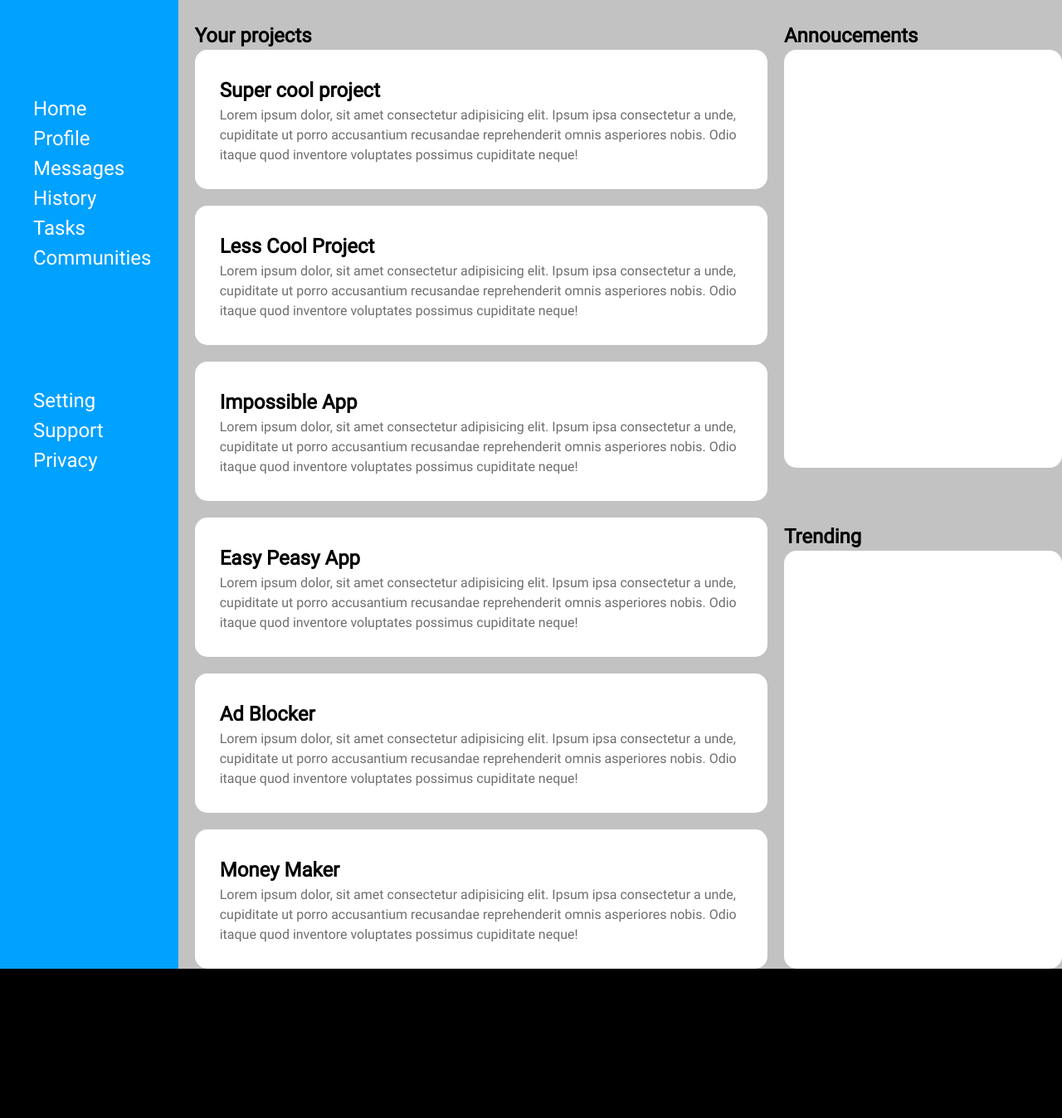
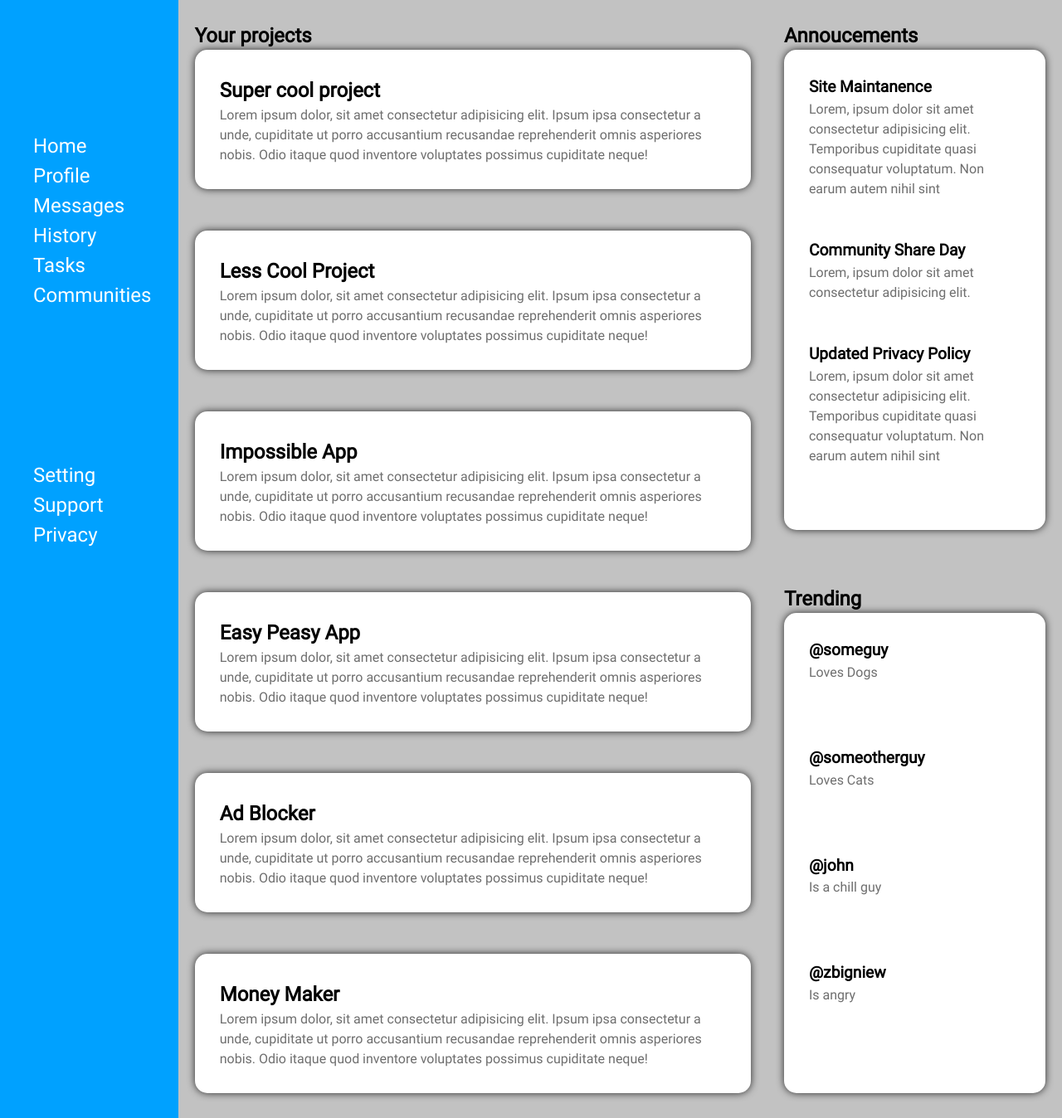
Before and after one commit to Julczan/odin_dashboard, a plain HTML site: page index.html in a window 1280 px wide. Shown: the part 240-1588 px from the top of the page at 83% size. Before the commit the page ends 1408 px from the top, so only its background shows below. Drawn offline with Linux system fonts and the light colour scheme.

```diff
--- a/index.html
+++ b/index.html
@@ -94,8 +94,48 @@
       </div>
       <div class="right-side">
         <span class="heading">Trending</span>
-        <div class="annoucements"></div>
-        <div class="trending"></div>
+        <div class="annoucements">
+          <div class="ann-row">
+            <div class="heading-2">Site Maintanence</div>
+            <span class="text">
+              Lorem, ipsum dolor sit amet consectetur adipisicing elit.
+              Temporibus cupiditate quasi consequatur voluptatum. Non earum
+              autem nihil sint</span
+            >
+          </div>
+          <div class="ann-row">
+            <div class="heading-2">Community Share Day</div>
+            <span class="text">
+              Lorem, ipsum dolor sit amet consectetur adipisicing elit.
+            </span>
+          </div>
+          <div class="ann-row">
+            <div class="heading-2">Updated Privacy Policy</div>
+            <span class="text">
+              Lorem, ipsum dolor sit amet consectetur adipisicing elit.
+              Temporibus cupiditate quasi consequatur voluptatum. Non earum
+              autem nihil sint</span
+            >
+          </div>
+        </div>
+        <div class="trending">
+          <div class="tren-row">
+            <div class="heading-2">@someguy</div>
+            <span class="text"> Loves Dogs </span>
+          </div>
+          <div class="tren-row">
+            <div class="heading-2">@someotherguy</div>
+            <span class="text"> Loves Cats </span>
+          </div>
+          <div class="tren-row">
+            <div class="heading-2">@john</div>
+            <span class="text"> Is a chill guy</span>
+          </div>
+          <div class="tren-row">
+            <div class="heading-2">@zbigniew</div>
+            <span class="text"> Is angry </span>
+          </div>
+        </div>
       </div>
     </div>
   </body>
--- a/styles.css
+++ b/styles.css
@@ -89,7 +89,7 @@
 }
 
 body {
-  background-color: black;
+  background-color: rgb(194, 194, 194);
   display: grid;
   height: 100vh;
   width: 100vw;
@@ -113,13 +113,10 @@
   align-items: center;
   justify-items: center;
   font-weight: bold;
+  box-shadow: 0 0 20px rgba(0, 0, 0, 0.8);
 }
 .profile-name {
   font-size: 1.5rem;
-}
-
-.main-content {
-  background-color: rgb(194, 194, 194);
 }
 
 .logo {
@@ -165,10 +162,18 @@
   font-size: 1.5rem;
   font-weight: bold;
 }
+.heading-2 {
+  font-size: 1.2rem;
+  font-weight: bold;
+}
 .text {
   color: hsl(0, 0%, 43%);
 }
 
+.card,
+.right-side {
+  margin-bottom: 30px;
+}
 .card,
 .annoucements,
 .trending {
@@ -176,7 +181,10 @@
   padding: 30px;
   border-radius: 15px;
   margin-left: 20px;
+  margin-right: 20px;
+  box-shadow: 0 0 10px rgba(0, 0, 0, 0.8);
 }
+
 .main-content {
   display: grid;
   grid-template-columns: 2fr 1fr;
@@ -194,8 +202,10 @@
 }
 
 .trending {
-  grid-row: 1;
+  grid-row: 3;
+  display: grid;
 }
 .annoucements {
-  grid-row: 3;
+  grid-row: 1;
+  display: grid;
 }
```
